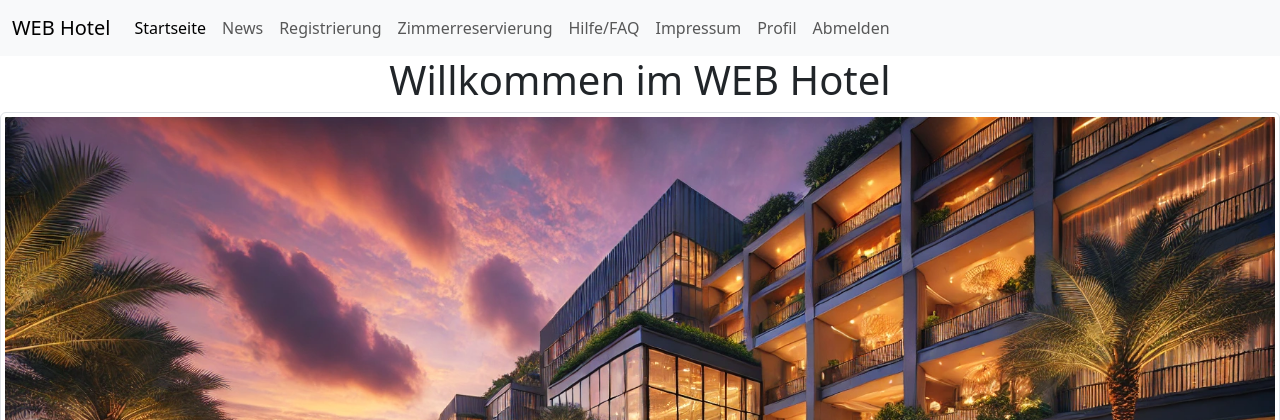
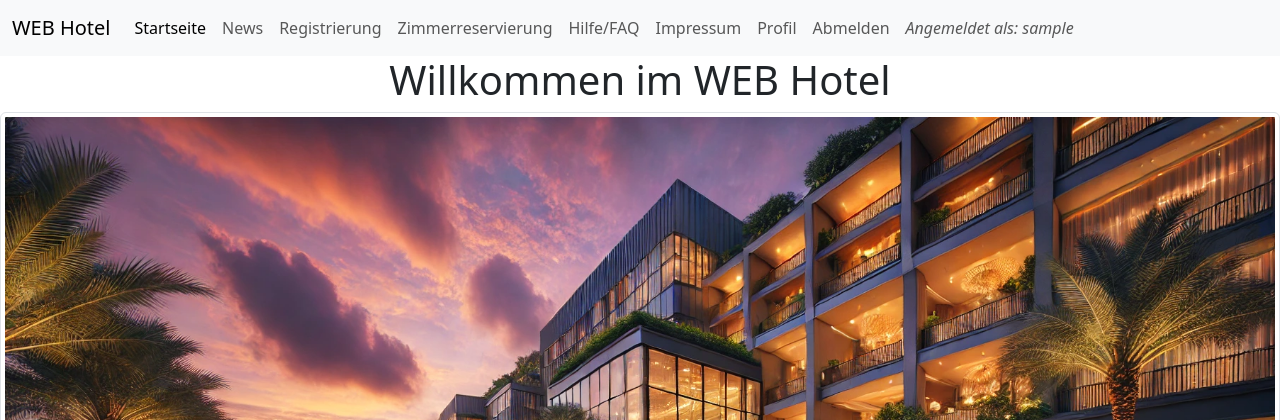
Before and after one commit to nichtkilian/Webtechno, a PHP site: page /index.php in a window 1280 px wide. Shown: the top 420 px of the page. Run offline with PHP 8.4, Linux system fonts and the light colour scheme; the visitor is signed in with stand-in values (Sample User, id 1).

Commit message:
Angemeldeter Benutzer wird nun permanent in der Navigation angezeigt

```diff
--- a/includes/nav.php
+++ b/includes/nav.php
@@ -38,6 +38,13 @@ $currentPage = basename($_SERVER['PHP_SELF']);
                     <li class="nav-item">
                         <a class="nav-link <?php echo ($currentPage == 'logout.php') ? 'active' : ''; ?>" href="logout.php">Abmelden</a>
                     </li>
+                    <li class="nav-item">
+                        <div class="nav-link fw-light fst-italic">
+                            <?php if (isset($_SESSION['user'])): ?>
+                                <span class="navbar-user">Angemeldet als: <?php echo htmlspecialchars($_SESSION['user']); ?></span>
+                            <?php endif; ?>
+                        </div>
+                    </li>
                 <?php else: ?>
                     <li class="nav-item">
                         <a class="nav-link <?php echo ($currentPage == 'login.php') ? 'active' : ''; ?>" href="login.php">Login</a>
```
